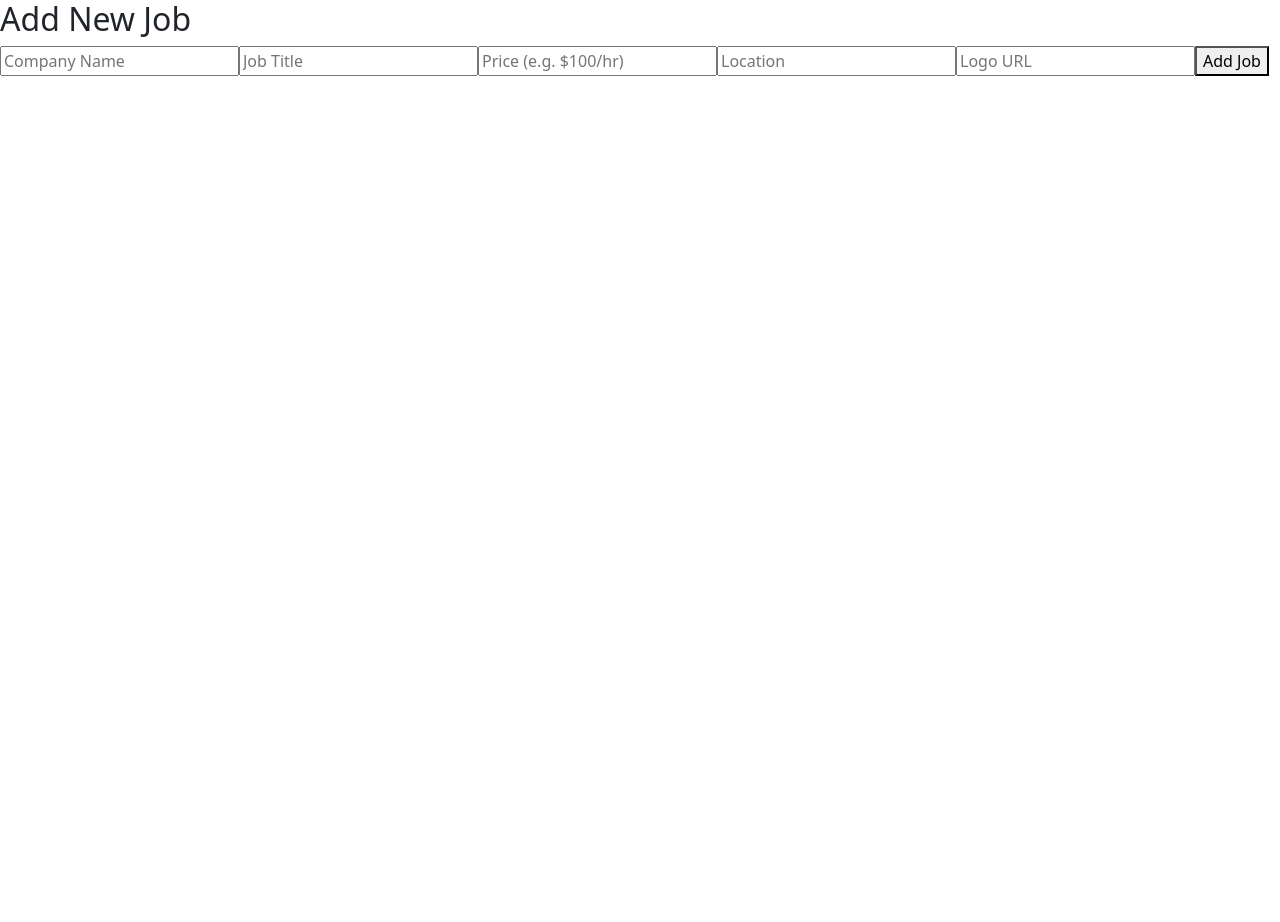
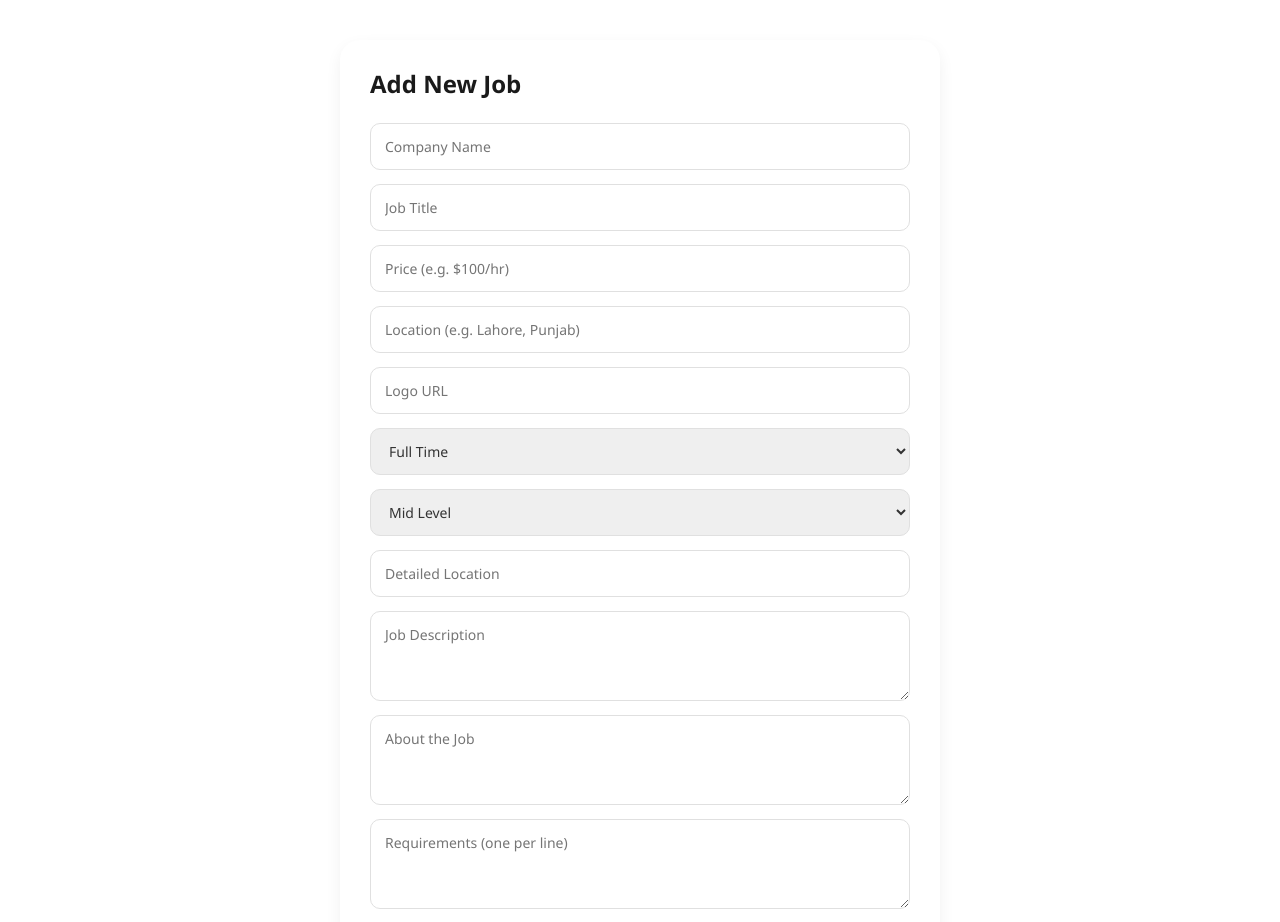
Before and after one commit to Misam-Shaban/Findify, a React (Vite) app: page /add-job in a window 1280 px wide. Shown: the top 922 px of the page. Before the commit the page ends 800 px from the top, so only its background shows below. Built offline with nearby package versions, Linux system fonts and the light colour scheme.

Commit message:
AddJob page add and delete Button add

```diff
--- a/src/index.css
+++ b/src/index.css
@@ -515,3 +515,87 @@ body{
     font-size: 13px;
   }
 }
+
+
+ /* style for add new job page  */
+.add-job-page {
+  max-width: 600px;
+  margin: 40px auto;
+  background: #ffffff;
+  border-radius: 20px;
+  padding: 30px;
+  box-shadow: 0 6px 16px rgba(0, 0, 0, 0.06);
+  font-family: 'Segoe UI', Arial, sans-serif;
+}
+
+.add-job-page h2 {
+  margin: 0 0 24px 0;
+  font-size: 24px;
+  font-weight: 700;
+  color: #1a1a1a;
+}
+
+.add-job-page form {
+  display: flex;
+  flex-direction: column;
+  gap: 14px;
+}
+
+.add-job-page input,
+.add-job-page select,
+.add-job-page textarea {
+  padding: 12px 14px;
+  border: 1px solid #e0e0e0;
+  border-radius: 10px;
+  font-size: 14px;
+  font-family: inherit;
+  color: #333;
+}
+
+.add-job-page input:focus,
+.add-job-page select:focus,
+.add-job-page textarea:focus {
+  outline: none;
+  border-color: #2563eb;
+}
+
+.add-job-page textarea {
+  min-height: 90px;
+  resize: vertical;
+}
+
+.add-job-page button {
+  background: #1a1a1a;
+  color: #fff;
+  border: none;
+  border-radius: 20px;
+  padding: 12px 20px;
+  font-size: 15px;
+  cursor: pointer;
+  margin-top: 6px;
+  transition: background 0.2s ease;
+}
+
+.add-job-page button:hover {
+  background: #333;
+}
+
+
+/* Style for delete button */
+
+.delete-btn {
+  margin-top: 10px;
+  width: 100%;
+  background: #fee2e2;
+  color: #b91c1c;
+  border: none;
+  border-radius: 10px;
+  padding: 8px 0;
+  font-size: 13px;
+  cursor: pointer;
+  transition: background 0.2s ease;
+}
+
+.delete-btn:hover {
+  background: #fecaca;
+}
--- a/src/jobs/Addjob.jsx
+++ b/src/jobs/Addjob.jsx
@@ -1,5 +1,11 @@
 import { useState } from "react";
 import { useNavigate } from "react-router-dom";
+
+const toArray = (text, separator) =>
+  text
+    .split(separator)
+    .map((item) => item.trim())
+    .filter(Boolean);
 
 function AddJob() {
   const navigate = useNavigate();
@@ -9,8 +15,15 @@ function AddJob() {
     title: "",
     price: "",
     location: "",
-    postedDays: "Just now",
     logo: "",
+    jobType: "Full Time",
+    level: "Mid Level",
+    description: "",
+    detailedLocation: "",
+    aboutJob: "",
+    requirements: "",
+    preferredSkills: "",
+    additionalSkills: "",
   });
 
   const handleChange = (e) => {
@@ -23,13 +36,31 @@ function AddJob() {
   const handleSubmit = async (e) => {
     e.preventDefault();
 
+    const newJob = {
+      logo: formData.logo,
+      company: formData.company,
+      postedDays: "Just now",
+      title: formData.title,
+      tags: [formData.jobType, formData.level],
+      price: formData.price,
+      location: formData.location,
+      jobDescription: {
+        description: formData.description,
+        detailedLocation: formData.detailedLocation,
+        aboutJob: formData.aboutJob,
+        requirements: toArray(formData.requirements, "\n"),
+        preferredSkills: toArray(formData.preferredSkills, ","),
+        additionalSkills: toArray(formData.additionalSkills, ","),
+      },
+    };
+
     try {
       const response = await fetch(
         "https://job-cards-with-react-production.up.railway.app/api/jobs",
         {
           method: "POST",
           headers: { "Content-Type": "application/json" },
-          body: JSON.stringify(formData),
+          body: JSON.stringify(newJob),
         },
       );
 
@@ -55,7 +86,6 @@ function AddJob() {
           onChange={handleChange}
           required
         />
-
         <input
           type="text"
           name="title"
@@ -64,7 +94,6 @@ function AddJob() {
           onChange={handleChange}
           required
         />
-
         <input
           type="text"
           name="price"
@@ -73,21 +102,77 @@ function AddJob() {
           onChange={handleChange}
           required
         />
-
         <input
           type="text"
           name="location"
-          placeholder="Location"
+          placeholder="Location (e.g. Lahore, Punjab)"
           value={formData.location}
           onChange={handleChange}
           required
         />
-
         <input
           type="text"
           name="logo"
           placeholder="Logo URL"
           value={formData.logo}
+          onChange={handleChange}
+        />
+
+        <select name="jobType" value={formData.jobType} onChange={handleChange}>
+          <option>Full Time</option>
+          <option>Part Time</option>
+          <option>Contract</option>
+          <option>Remote</option>
+          <option>On-site</option>
+        </select>
+
+        <select name="level" value={formData.level} onChange={handleChange}>
+          <option>Entry Level</option>
+          <option>Mid Level</option>
+          <option>Senior Level</option>
+        </select>
+
+        <input
+          type="text"
+          name="detailedLocation"
+          placeholder="Detailed Location"
+          value={formData.detailedLocation}
+          onChange={handleChange}
+          required
+        />
+        <textarea
+          name="description"
+          placeholder="Job Description"
+          value={formData.description}
+          onChange={handleChange}
+          required
+        />
+        <textarea
+          name="aboutJob"
+          placeholder="About the Job"
+          value={formData.aboutJob}
+          onChange={handleChange}
+          required
+        />
+        <textarea
+          name="requirements"
+          placeholder="Requirements (one per line)"
+          value={formData.requirements}
+          onChange={handleChange}
+          required
+        />
+        <input
+          type="text"
+          name="preferredSkills"
+          placeholder="Preferred Skills (comma separated)"
+          value={formData.preferredSkills}
+          onChange={handleChange}
+        />
+        <input
+          type="text"
+          name="additionalSkills"
+          placeholder="Additional Skills (comma separated)"
+          value={formData.additionalSkills}
           onChange={handleChange}
         />
 
--- a/src/jobs/Jobcard.jsx
+++ b/src/jobs/Jobcard.jsx
@@ -2,6 +2,7 @@ import { Link } from "react-router-dom";
 
 function Jobcard({
   id,
+  mongoId,
   logo,
   company,
   title,
@@ -9,6 +10,7 @@ function Jobcard({
   price,
   location,
   postedDays,
+  onDelete,
 }) {
   return (
     <>
@@ -41,6 +43,10 @@ function Jobcard({
           Apply now
         </Link>
       </div>
+
+      <button className="delete-btn" onClick={() => onDelete(mongoId)}>
+        Delete
+      </button>
     </>
   );
 }
--- a/src/jobs/index.jsx
+++ b/src/jobs/index.jsx
@@ -11,9 +11,25 @@ const Jobs = () => {
       .catch((err) => console.log(err));
   }, []);
 
+  const handleDelete = async (mongoId) => {
+    try {
+      const response = await fetch(
+        `https://job-cards-with-react-production.up.railway.app/api/jobs/${mongoId}`,
+        { method: "DELETE" },
+      );
+
+      if (response.ok) {
+        setJobs(jobs.filter((job) => job._id !== mongoId));
+      }
+    } catch (err) {
+      console.log(err);
+    }
+  };
+
   return (
     <div className="showCard">
       {jobs.map(function ({
+        _id,
         id,
         logo,
         company,
@@ -24,9 +40,10 @@ const Jobs = () => {
         price,
       }) {
         return (
-          <div key={id} className="main-div">
+          <div key={_id} className="main-div">
             <Jobcard
               id={id}
+              mongoId={_id}
               logo={logo}
               company={company}
               postedDays={postedDays}
@@ -34,6 +51,7 @@ const Jobs = () => {
               tags={tags}
               price={price}
               location={location}
+              onDelete={handleDelete}
             />
           </div>
         );
```
